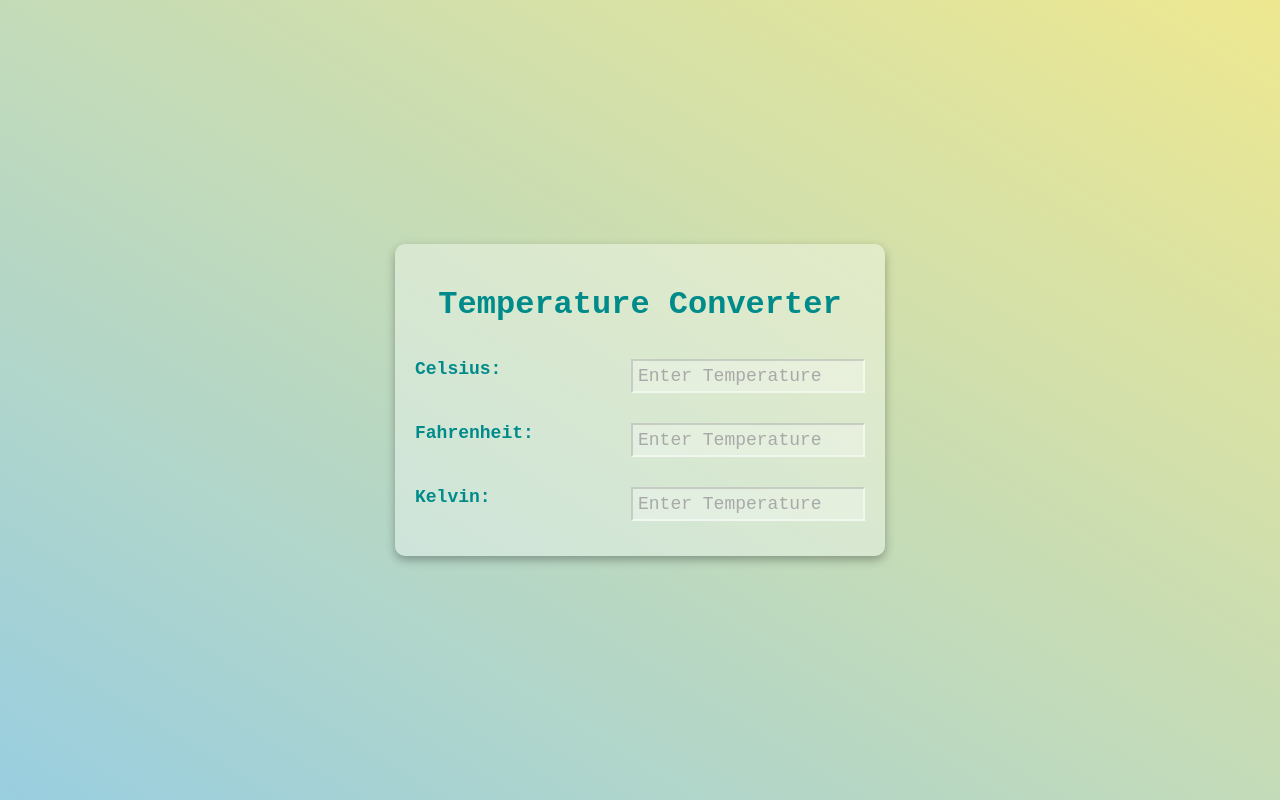
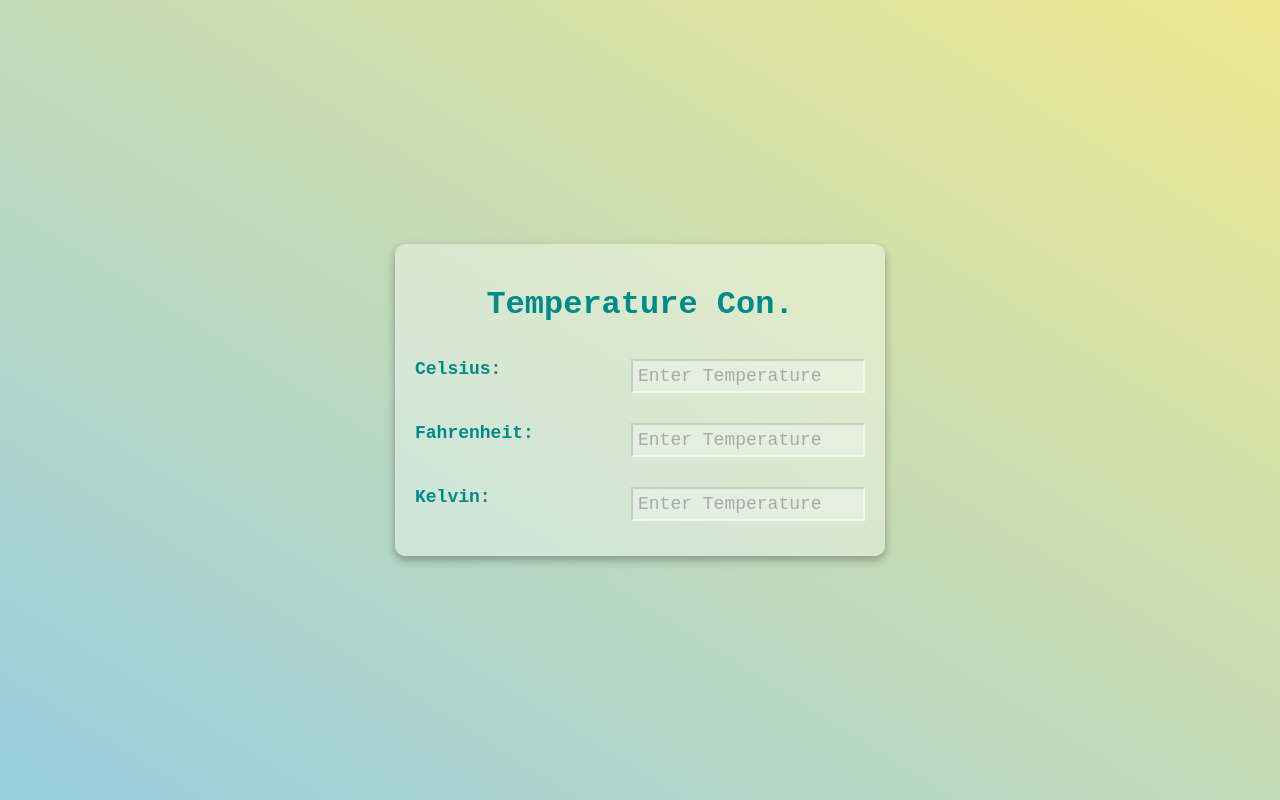
Before and after one commit to ravi-rai-workbench/experiment, a plain HTML site: page index.html in a window 1280 px wide. Drawn offline with Linux system fonts and the light colour scheme.

Commit message:
change in heading

```diff
--- a/index.html
+++ b/index.html
@@ -9,7 +9,7 @@
   </head>
   <body>
     <div class="container">
-      <h1 class="heading">Temperature Converter</h1>
+      <h1 class="heading">Temperature Con.</h1>
       <div class="temp-container">
         <label for="celsius">Celsius:</label>
         <input
```
